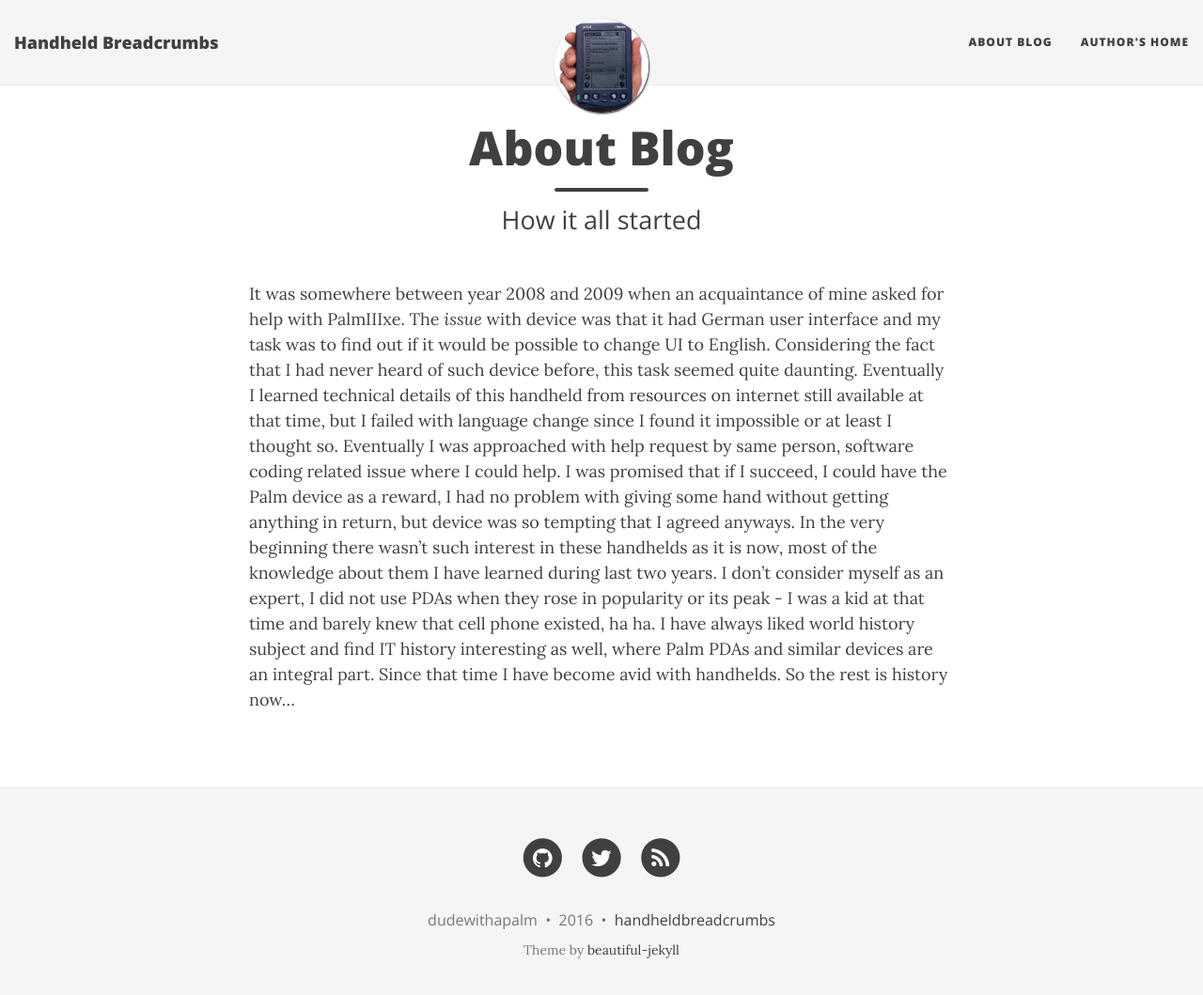
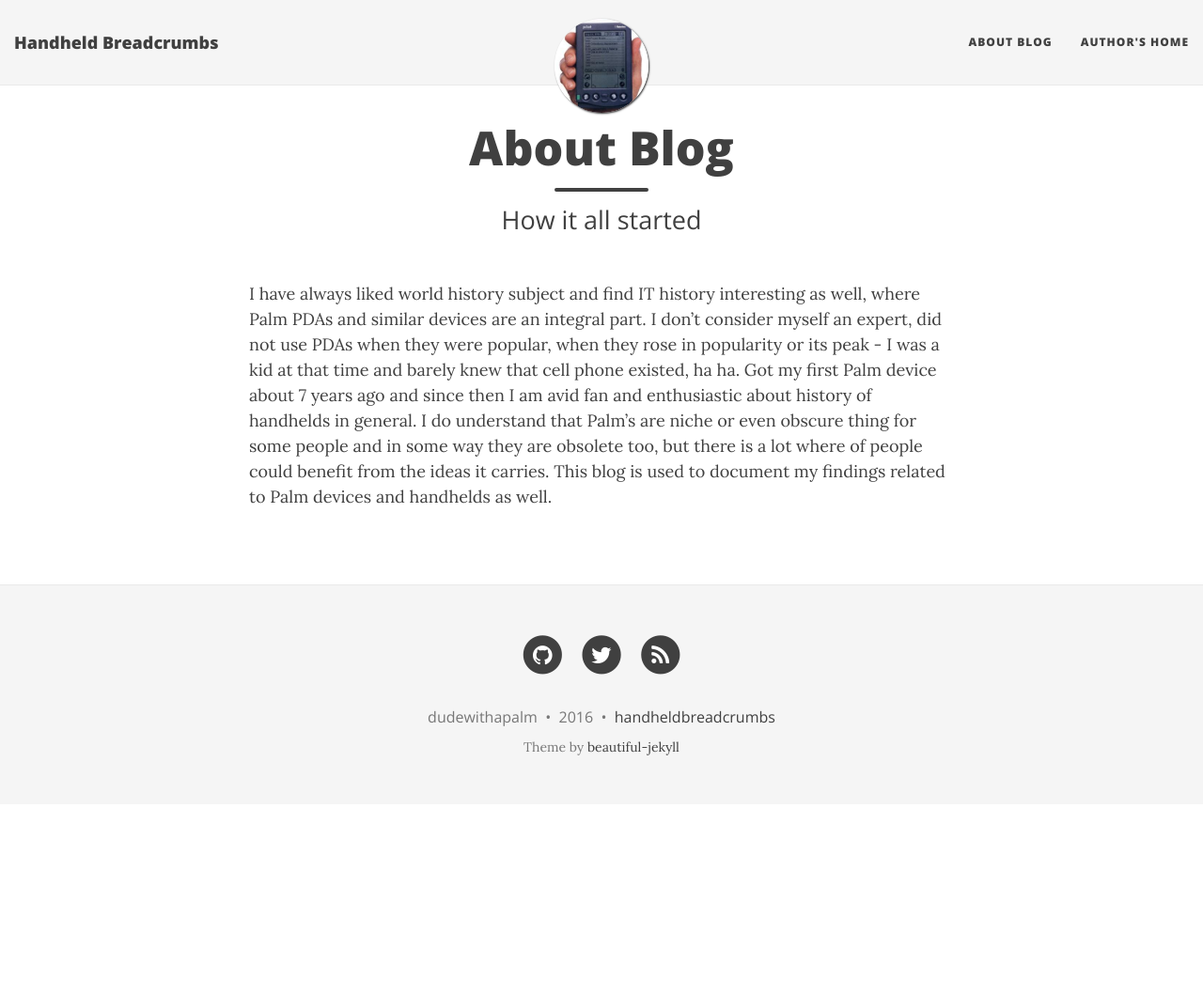
Before and after one commit to handheldbreadcrumbs/handheldbreadcrumbs.github.io, a Jekyll site: the page built from aboutme.md, in a window 1280 px wide and 1072 px high. Shown: the top 1059 px of the window at 94% size. Built offline with Jekyll 4.4.1, drawn with Linux system fonts in a browser that asks for light colours; nearby versions of some CDN libraries.

Commit message:
about page amended

```diff
--- a/aboutme.md
+++ b/aboutme.md
@@ -5,4 +5,5 @@
 date:   2016-03-24 19:34:56
 ---
 
-It was somewhere between year 2008 and 2009 when an acquaintance of mine asked for help with PalmIIIxe. The *issue* with device was that it had German user interface and my task was to find out if it would be possible to change UI to English. Considering the fact that I had never heard of such device before, this task seemed quite daunting. Eventually I learned technical details of this handheld from resources on internet still available at that time, but I failed with language change since I found it impossible or at least I thought so. Eventually I was approached with help request by same person, software coding related issue where I could help. I was promised that if I succeed, I could have the Palm device as a reward, I had no problem with giving some hand without getting anything in return, but device was so tempting that I agreed anyways. In the very beginning there wasn’t such interest in these handhelds as it is now, most of the knowledge about them I have learned during last two years. I don’t consider myself as an expert, I did not use PDAs when they rose in popularity or its peak - I was a kid at that time and barely knew that cell phone existed, ha ha. I have always liked world history subject and find IT history interesting as well, where Palm PDAs and similar devices are an integral part. Since that time I have become avid with handhelds. So the rest is history now…
+I have always liked world history subject and find IT history interesting as well, where Palm PDAs and similar devices are an integral part.
+I don't consider myself an expert, did not use PDAs when they were popular, when they rose in popularity or its peak - I was a kid at that time and barely knew that cell phone existed, ha ha. Got my first Palm device about 7 years ago and since then I am avid fan and enthusiastic about history of handhelds in general. I do understand that Palm's are niche or even obscure thing for some people and in some way they are obsolete too, but there is a lot where of people could benefit from the ideas it carries. This blog is used to document my findings related to Palm devices and handhelds as well.
```
